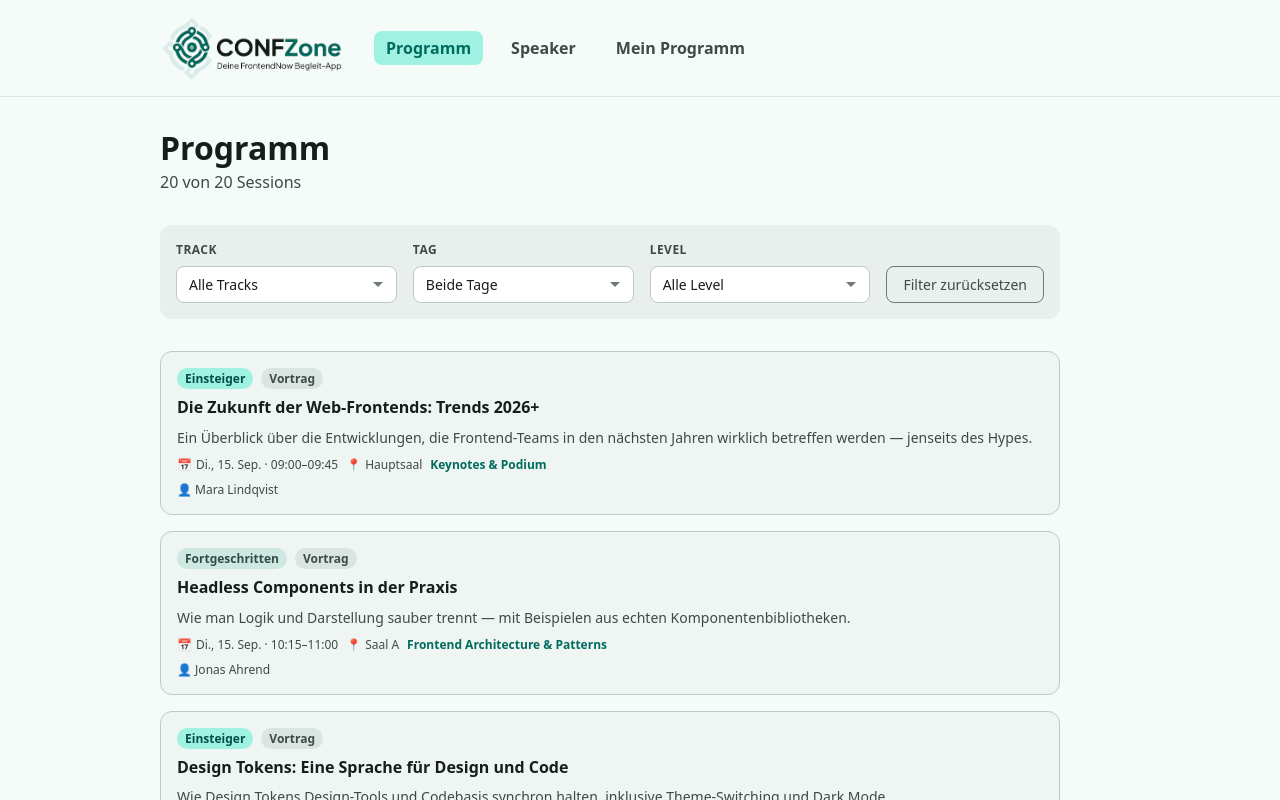
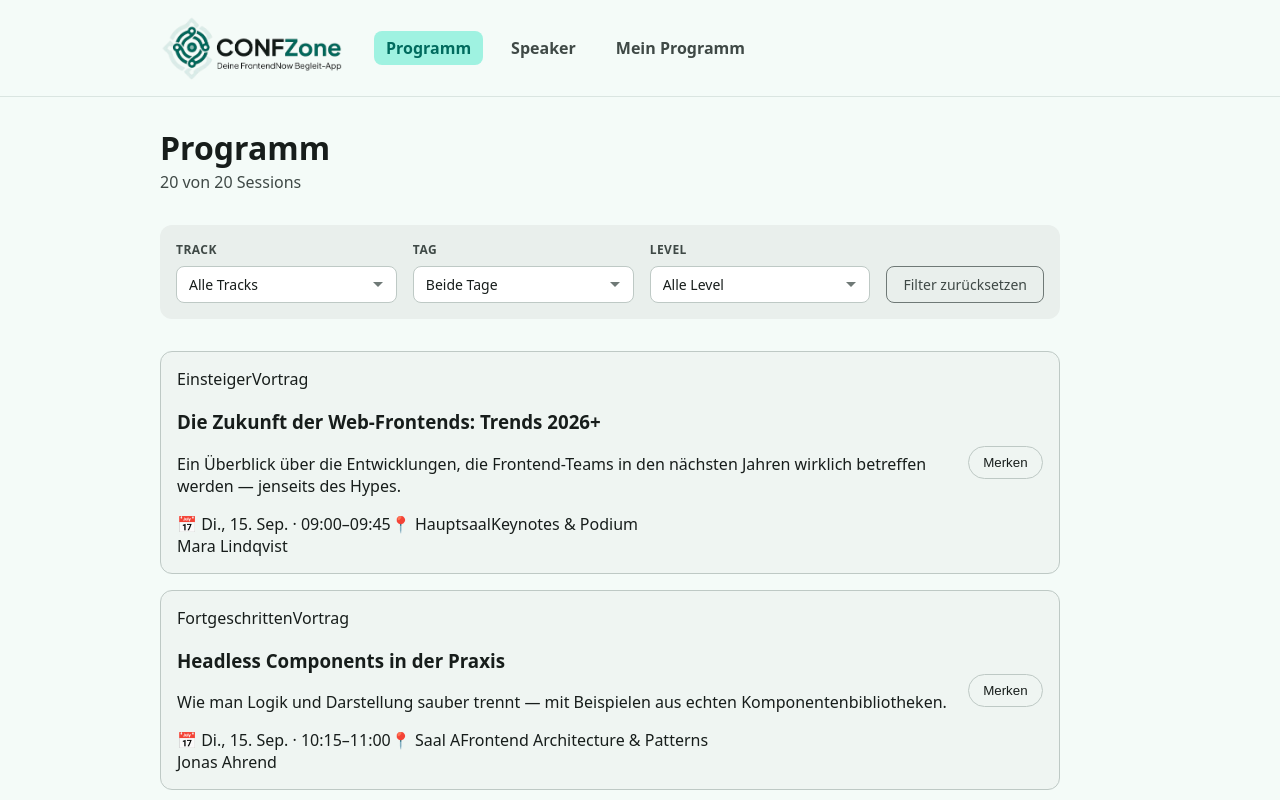
Before and after one commit to david-ct26m012/Team_Assignement1, a Vue app: page /sessions in a window 1280 px wide. Shown: the top 800 px of the page. Built offline with nearby package versions, Linux system fonts and the light colour scheme.

Commit message:
add session detail pages and my-program persistence
session detail views
localStorage-based saved sessions
add/remove from personal program
my-program page and header count

```diff
--- a/src/components/layout/AppHeader.vue
+++ b/src/components/layout/AppHeader.vue
@@ -1,9 +1,11 @@
 <script setup lang="ts">
 import { RouterLink } from 'vue-router'
 import { useConferenceData } from '@/composables/useConferenceData'
+import { useMyProgram } from '@/composables/useMyProgram'
 import logoUrl from '@/assets/logo.png'
 
 const { conference } = useConferenceData()
+const { savedIds } = useMyProgram()
 </script>
 
 <template>
@@ -12,17 +14,36 @@ const { conference } = useConferenceData()
       <RouterLink to="/" class="brand-link">
         <img :src="logoUrl" :alt="conference.name" class="header-logo" />
       </RouterLink>
+
       <nav class="nav" aria-label="Hauptnavigation">
         <RouterLink to="/sessions" class="nav-link" active-class="nav-link--active">
           Programm
         </RouterLink>
+
         <RouterLink to="/speakers" class="nav-link" active-class="nav-link--active">
           Speaker
         </RouterLink>
+
         <RouterLink to="/my-program" class="nav-link" active-class="nav-link--active">
           Mein Programm
+          <span v-if="savedIds.length > 0" class="program-count">{{ savedIds.length }}</span>
         </RouterLink>
       </nav>
     </div>
   </header>
 </template>
+
+<style scoped>
+.program-count {
+  display: inline-flex;
+  align-items: center;
+  justify-content: center;
+  min-width: 1.4rem;
+  height: 1.4rem;
+  padding: 0 0.3rem;
+  border-radius: 999px;
+  background-color: var(--color-primary);
+  color: var(--color-on-primary);
+  font-size: 0.7rem;
+}
+</style>
--- /dev/null
+++ b/src/composables/useMyProgram.ts
@@ -0,0 +1,81 @@
+import { computed, readonly, ref, watch } from 'vue'
+import { useConferenceData } from '@/composables/useConferenceData'
+
+const STORAGE_KEY = 'my-program'
+const savedIds = ref<string[]>([])
+
+function readSavedIds(): string[] {
+  if (typeof window === 'undefined') return []
+
+  try {
+    const raw = window.localStorage.getItem(STORAGE_KEY)
+    if (!raw) return []
+
+    const parsed = JSON.parse(raw)
+    if (!Array.isArray(parsed)) return []
+
+    return parsed.filter((id): id is string => typeof id === 'string' && id.length > 0)
+  } catch {
+    return []
+  }
+}
+
+export function useMyProgram() {
+  const { getSessionById } = useConferenceData()
+
+  function normalize(ids: string[]) {
+    return [...new Set(ids)].filter((id) => Boolean(getSessionById(id)))
+  }
+
+  function load() {
+    savedIds.value = normalize(readSavedIds())
+  }
+
+  load()
+
+  watch(
+    savedIds,
+    (value) => {
+      if (typeof window !== 'undefined') {
+        window.localStorage.setItem(STORAGE_KEY, JSON.stringify(normalize(value)))
+      }
+    },
+    { deep: false },
+  )
+
+  const mySessions = computed(() =>
+    savedIds.value
+      .map((id) => getSessionById(id))
+      .filter((session): session is NonNullable<typeof session> => Boolean(session)),
+  )
+
+  function addSession(id: string) {
+    if (!id || !getSessionById(id)) return
+    savedIds.value = [...new Set([...savedIds.value, id])]
+  }
+
+  function removeSession(id: string) {
+    savedIds.value = savedIds.value.filter((value) => value !== id)
+  }
+
+  function toggleSession(id: string) {
+    if (isSaved(id)) {
+      removeSession(id)
+    } else {
+      addSession(id)
+    }
+  }
+
+  function isSaved(id: string) {
+    return savedIds.value.includes(id)
+  }
+
+  return {
+    savedIds: readonly(savedIds),
+    mySessions,
+    addSession,
+    removeSession,
+    toggleSession,
+    isSaved,
+  }
+}
--- a/src/features/sessions/components/SessionCard.vue
+++ b/src/features/sessions/components/SessionCard.vue
@@ -2,17 +2,21 @@
 import { computed } from 'vue'
 import { RouterLink } from 'vue-router'
 import { useConferenceData } from '@/composables/useConferenceData'
+import { useMyProgram } from '@/composables/useMyProgram'
 import type { Session } from '@/types/conference'
 
 const props = defineProps<{ session: Session }>()
 
 const { getTrackById, getRoomById, getSpeakerById } = useConferenceData()
+const { isSaved, toggleSession } = useMyProgram()
 
 const track = computed(() => getTrackById(props.session.trackId))
 const room = computed(() => getRoomById(props.session.roomId))
 const speakers = computed(() =>
   props.session.speakerIds.map((id) => getSpeakerById(id)).filter(Boolean),
 )
+
+const saved = computed(() => isSaved(props.session.id))
 
 const dayLabel = computed(() => {
   const d = new Date(props.session.day)
@@ -21,7 +25,8 @@ const dayLabel = computed(() => {
 </script>
 
 <template>
-  <RouterLink :to="`/sessions/${session.id}`" class="session-card">
+  <article class="session-card">
+  <RouterLink :to="`/sessions/${session.id}`" class="session-card__link">
     <div class="card-header">
       <span class="badge level" :data-level="session.level">{{ session.level }}</span>
       <span class="badge format">{{ session.format }}</span>
@@ -43,107 +48,54 @@ const dayLabel = computed(() => {
       <span v-for="sp in speakers" :key="sp!.id" class="speaker-name">{{ sp!.name }}</span>
     </div>
   </RouterLink>
+
+  <div class="card-actions">
+      <button
+        type="button"
+        class="save-button"
+        :class="{ 'save-button--active': saved }"
+        @click.stop="toggleSession(props.session.id)"
+      >
+        {{ saved ? 'Entfernen' : 'Merken' }}
+      </button>
+    </div>
+  </article>
 </template>
 
 <style scoped>
 .session-card {
-  display: block;
+  display: flex;
+  justify-content: space-between;
+  gap: var(--space-stack-md);
   background-color: var(--color-surface-container-low);
   border: 1px solid var(--color-outline-variant);
   border-radius: 12px;
   padding: var(--space-component-padding);
+}
+
+.session-card__link {
+  flex: 1;
   text-decoration: none;
   color: inherit;
-  transition: box-shadow 0.15s, border-color 0.15s;
 }
 
-.session-card:hover {
-  border-color: var(--color-primary);
-  box-shadow: 0 2px 8px color-mix(in srgb, var(--color-shadow) 12%, transparent);
+.card-actions {
+  display: flex;
+  align-items: center;
 }
 
-.card-header {
-  display: flex;
-  gap: var(--space-inline-sm);
-  margin-bottom: var(--space-stack-sm);
+.save-button {
+  border: 1px solid var(--color-outline-variant);
+  border-radius: 999px;
+  background: transparent;
+  color: var(--color-on-surface);
+  padding: 0.5rem 0.9rem;
+  cursor: pointer;
 }
 
-.badge {
-  font-size: var(--font-size-12);
-  font-weight: var(--font-weight-semibold);
-  padding: 2px 8px;
-  border-radius: 99px;
-  background-color: var(--color-surface-variant);
-  color: var(--color-on-surface-variant);
-}
-
-.badge.level[data-level='Einsteiger'] {
-  background-color: var(--color-primary-container);
-  color: var(--color-on-primary-container);
-}
-
-.badge.level[data-level='Fortgeschritten'] {
-  background-color: var(--color-secondary-container);
-  color: var(--color-on-secondary-container);
-}
-
-.badge.level[data-level='Experte'] {
-  background-color: var(--color-tertiary-container);
-  color: var(--color-on-tertiary-container);
-}
-
-.card-title {
-  font-size: var(--font-size-16);
-  font-weight: var(--font-weight-semibold);
-  margin: 0 0 var(--space-stack-sm);
-  line-height: var(--font-line-height-snug);
-  color: var(--color-on-surface);
-}
-
-.card-abstract {
-  font-size: var(--font-size-14);
-  color: var(--color-on-surface-variant);
-  margin: 0 0 var(--space-stack-sm);
-  line-height: var(--font-line-height-normal);
-  display: -webkit-box;
-  -webkit-line-clamp: 2;
-  -webkit-box-orient: vertical;
-  overflow: hidden;
-}
-
-.card-meta {
-  display: flex;
-  flex-wrap: wrap;
-  gap: var(--space-inline-sm);
-  margin-bottom: var(--space-stack-sm);
-}
-
-.meta-item {
-  font-size: var(--font-size-12);
-  color: var(--color-on-surface-variant);
-  display: flex;
-  align-items: center;
-  gap: 4px;
-}
-
-.meta-icon {
-  font-size: 12px;
-}
-
-.track-label {
-  font-weight: var(--font-weight-semibold);
-  color: var(--color-primary);
-}
-
-.card-speakers {
-  display: flex;
-  flex-wrap: wrap;
-  gap: var(--space-inline-sm);
-  font-size: var(--font-size-12);
-  color: var(--color-on-surface-variant);
-}
-
-.speaker-name::before {
-  content: '👤 ';
+.save-button--active {
+  background-color: var(--color-primary);
+  border-color: var(--color-primary);
+  color: var(--color-on-primary);
 }
 </style>
--- a/src/views/MyProgramView.vue
+++ b/src/views/MyProgramView.vue
@@ -1,20 +1,45 @@
 <script setup lang="ts">
-// Person 2: Mein Programm (Aufgabe E)
-// Placeholder – wird von Person 2 implementiert
+import { RouterLink } from 'vue-router'
+import { useMyProgram } from '@/composables/useMyProgram'
+
+const { mySessions, removeSession } = useMyProgram()
 </script>
 
 <template>
   <div class="my-program">
     <h1 class="page-title">Mein Programm</h1>
-    <p class="placeholder-hint">
-      Diese Seite wird von Person 2 implementiert (Aufgabe E: „Mein Programm"-Grundfunktion).
-    </p>
+
+    <div v-if="mySessions.length === 0" class="empty-state">
+      <p>Du hast noch keine Sessions gespeichert.</p>
+      <RouterLink to="/sessions" class="empty-link">Zum Programm</RouterLink>
+    </div>
+
+    <div v-else class="session-list">
+      <article v-for="session in mySessions" :key="session.id" class="session-card">
+        <div class="session-card__content">
+          <h2 class="session-title">{{ session.title }}</h2>
+          <p class="session-meta">
+            {{ session.day }} · {{ session.startTime }}–{{ session.endTime }}
+          </p>
+        </div>
+
+        <div class="card-actions">
+          <RouterLink :to="`/sessions/${session.id}`" class="details-link">
+            Details
+          </RouterLink>
+
+          <button type="button" class="remove-button" @click="removeSession(session.id)">
+            Entfernen
+          </button>
+        </div>
+      </article>
+    </div>
   </div>
 </template>
 
 <style scoped>
 .my-program {
-  max-width: 720px;
+  max-width: 860px;
 }
 
 .page-title {
@@ -24,12 +49,60 @@
   margin: 0 0 var(--space-stack-md);
 }
 
-.placeholder-hint {
+.empty-state {
+  background-color: var(--color-surface-container-low);
+  border: 1px dashed var(--color-outline-variant);
+  border-radius: 12px;
+  padding: var(--space-component-padding);
+  text-align: center;
   color: var(--color-on-surface-variant);
-  font-size: var(--font-size-16);
-  padding: var(--space-stack-lg);
-  background-color: var(--color-surface-container);
+}
+
+.session-list {
+  display: grid;
+  gap: var(--space-stack-md);
+}
+
+.session-card {
+  display: flex;
+  justify-content: space-between;
+  gap: var(--space-stack-md);
+  background-color: var(--color-surface-container-low);
+  border: 1px solid var(--color-outline-variant);
   border-radius: 12px;
-  border: 1px dashed var(--color-outline-variant);
+  padding: var(--space-component-padding);
+}
+
+.session-title {
+  margin: 0 0 var(--space-stack-sm);
+  font-size: var(--font-size-20);
+  color: var(--color-on-surface);
+}
+
+.session-meta {
+  margin: 0;
+  color: var(--color-on-surface-variant);
+}
+
+.card-actions {
+  display: flex;
+  align-items: center;
+  gap: var(--space-stack-sm);
+}
+
+.details-link,
+.empty-link {
+  color: var(--color-primary);
+  text-decoration: none;
+  font-weight: var(--font-weight-semibold);
+}
+
+.remove-button {
+  border: 1px solid var(--color-outline-variant);
+  background: transparent;
+  color: var(--color-on-surface);
+  border-radius: 999px;
+  padding: 0.5rem 0.9rem;
+  cursor: pointer;
 }
 </style>
```
Also changed, not shown: 1 other file (tests, documents, lock files or other folders).
